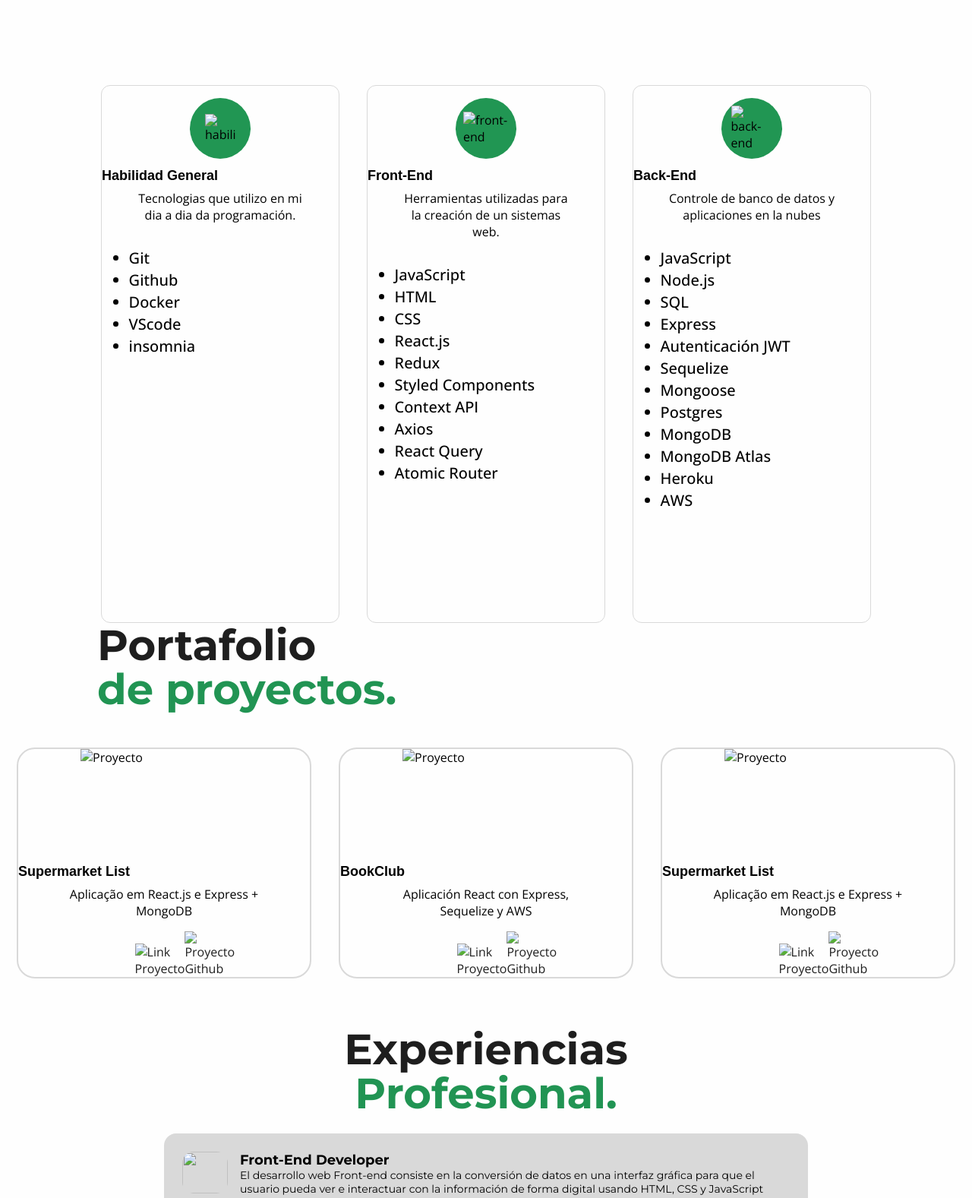
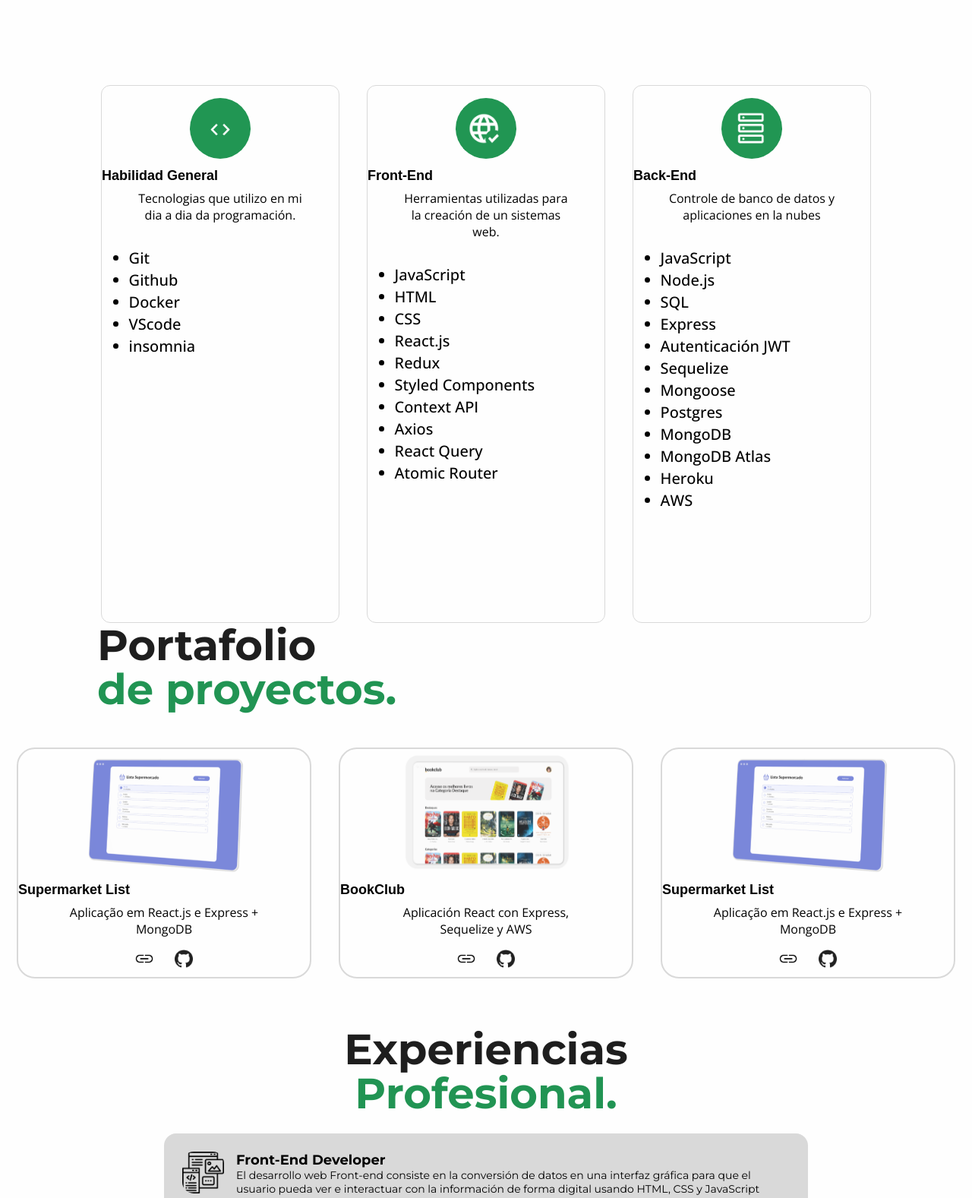
Before and after one commit to Araknet325/CV-portafolio, a plain HTML site: page index.html in a window 1280 px wide. Shown: the part 1100-2677 px from the top of the page at 76% size. Drawn offline with nearby package versions, Linux system fonts and the light colour scheme; the site is published under a folder, as on GitHub Pages, so addresses that start at the root find nothing.

Commit message:
new modif

```diff
--- a/index.html
+++ b/index.html
@@ -40,7 +40,7 @@
                 <img
                   alt="github"
                   class="hero-info-icons-img"
-                  src="/github..png "
+                  src="github..png "
                   height="40px"
                 />
               </a>
@@ -48,7 +48,7 @@
                 <img
                   alt="instagram"
                   class="hero-info-icons-img"
-                  src="/instagram..png"
+                  src="instagram..png"
                   height="40px"
                 />
               </a>
@@ -56,7 +56,7 @@
                 <img
                   alt="linkdin"
                   class="hero-info-icons-img"
-                  src="/logotipo-de-linkedin..png"
+                  src="logotipo-de-linkedin..png"
                   height="40px"
                 />
               </a>
@@ -64,7 +64,7 @@
                 <img
                   alt="youtube"
                   class="hero-info-icons-img"
-                  src="/youtube..png"
+                  src="youtube..png"
                   height="40px"
                 />
               </a>
@@ -88,7 +88,7 @@
         <div class="ability-card-container">
           <div class="ability-card">
             <div class="ability-card-icon-container">
-              <img src="/habilidad..png" alt="habilidad" width="40px" />
+              <img src="habilidad..png" alt="habilidad" width="40px" />
             </div>
             <h5>Habilidad General</h5>
             <p class="card">
@@ -104,7 +104,7 @@
           </div>
           <div class="ability-card">
             <div class="ability-card-icon-container">
-              <img src="/front-end..png" alt="front-end" width="60px" />
+              <img src="front-end..png" alt="front-end" width="60px" />
             </div>
             <h5>Front-End</h5>
             <p class="card">
@@ -125,7 +125,7 @@
           </div>
           <div class="ability-card">
             <div class="ability-card-icon-container">
-              <img src="/back-end..png" alt="back-end" width="55px" />
+              <img src="back-end..png" alt="back-end" width="55px" />
             </div>
             <h5>Back-End</h5>
             <p class="card">
@@ -153,20 +153,20 @@
         <h2 class="verde"> de proyectos.</h2>
         <div class="section-portafolio-grid">
           <div class="section-portafolio-card ">
-            <img class="section-portafolio-img" src="/Lista..png" alt="Proyecto">
+            <img class="section-portafolio-img" src="Lista..png" alt="Proyecto">
             <h5>Supermarket List</h5>
             <p class="card">
               Aplicação em React.js e  Express + MongoDB</p>
               <div class="section-portafolio-card-linkss">
                 <a>
                   <img class="section-portafolio-card-icon-image "
-                       src="/enlace..png"
+                       src="enlace..png"
                        alt="Link Proyecto"/>
 
                 </a>
                 <a>
                   <img class="section-portafolio-card-icon-image"
-                       src="/git..png"
+                       src="git..png"
                        alt=" Proyecto Github"/>
 
                 </a>
@@ -174,20 +174,20 @@
           </div>
           <div class="section-portafolio-card ">
             <img class="section-portafolio-img"
-             src="/lista2..png" alt="Proyecto">
+             src="lista2..png" alt="Proyecto">
              <h5>BookClub</h5>
              <p class="card">Aplicación React con Express, Sequelize y AWS</p>
              <div class="section-portafolio-card-linkss">
               <a>
 
                 <img class="section-portafolio-card-icon-image "
-                     src="/enlace..png"
+                     src="enlace..png"
                      alt="Link Proyecto" />
 
               <a>
 
                 <img class="section-portafolio-card-icon-image"
-                     src="/git..png"
+                     src="git..png"
                      alt=" Proyecto Github" />
 
               </a>
@@ -195,20 +195,20 @@
             </div>
           <div class="section-portafolio-card ">
             <img class="section-portafolio-img"
-            src="/Lista..png" alt="Proyecto">
+            src="Lista..png" alt="Proyecto">
             <h5>Supermarket List</h5>
             <p class="card">  Aplicação em React.js e Express + MongoDB</p>
 
                <div class="section-portafolio-card-linkss">
                 <a>
                   <img class="section-portafolio-card-icon-image "
-                       src="/enlace..png"
+                       src="enlace..png"
                        alt="Link Proyecto"/>
 
                 </a>
                 <a>
                   <img class="section-portafolio-card-icon-image"
-                       src="/git..png"
+                       src="git..png"
                        alt=" Proyecto Github"/>
 
                 </a>
@@ -220,7 +220,7 @@
         <h2>Experiencias</h2>
         <h2 class="verde"> Profesional.</h2>
           <div class="section-experiences-cards">
-            <img class="section-experiences-cards-item" src="/front.end..png"/>
+            <img class="section-experiences-cards-item" src="front.end..png"/>
             <div class="section-experiences-cards-text">
               <h6 class="section-experiences-cards-title ">
                 Front-End Developer
@@ -232,7 +232,7 @@
 
           </div>
           <div class="section-experiences-cards">
-            <img class="section-experiences-cards-item" src="/back.end..png"/>
+            <img class="section-experiences-cards-item" src="back.end..png"/>
             <div class="section-experiences-cards-text">
               <h6 class="section-experiences-cards-title ">
                 Back-End Developer
@@ -250,11 +250,11 @@
              Estoy a disposición para ayudarte en tu proyecto o en tu empresa.
           </p>
           <div class="section-contact-item ">
-            <img class="section-contact-item-icon" src="/correo-electronico..png"  alt="E-mail"/>
+            <img class="section-contact-item-icon" src="correo-electronico..png"  alt="E-mail"/>
             <a href="malito:luis.ssuarez555@gmail.com">luis.ssuarez555@gmail.com</a>
           </div>
           <div class="section-contact-item ">
-            <img class="section-contact-item-icon" src="/llamada-telefonica..png"  alt="Telefono"/>
+            <img class="section-contact-item-icon" src="llamada-telefonica..png"  alt="Telefono"/>
             <a href="tel:(11)9582-6589">(11)9582-6589</a>
 
           </div>
```
